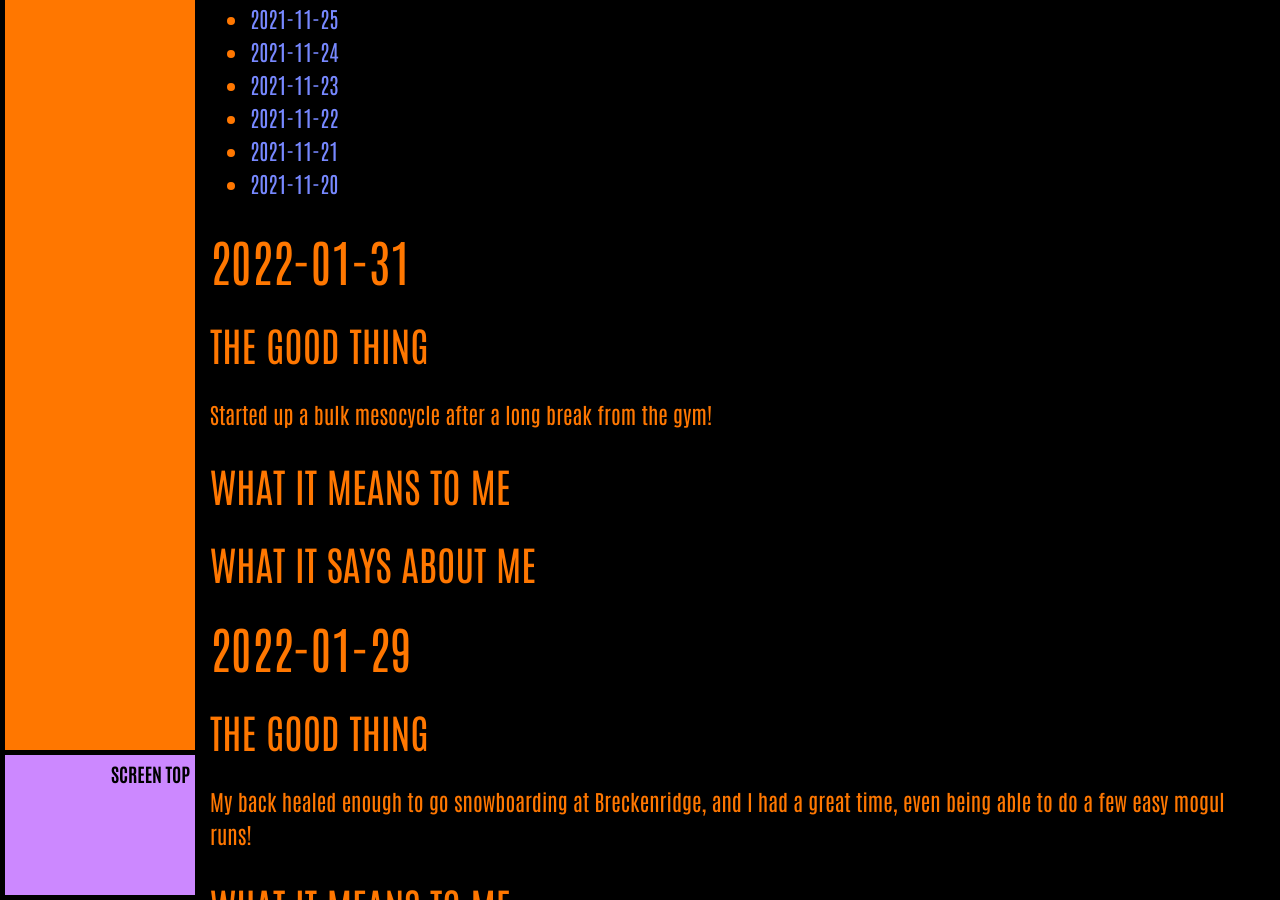
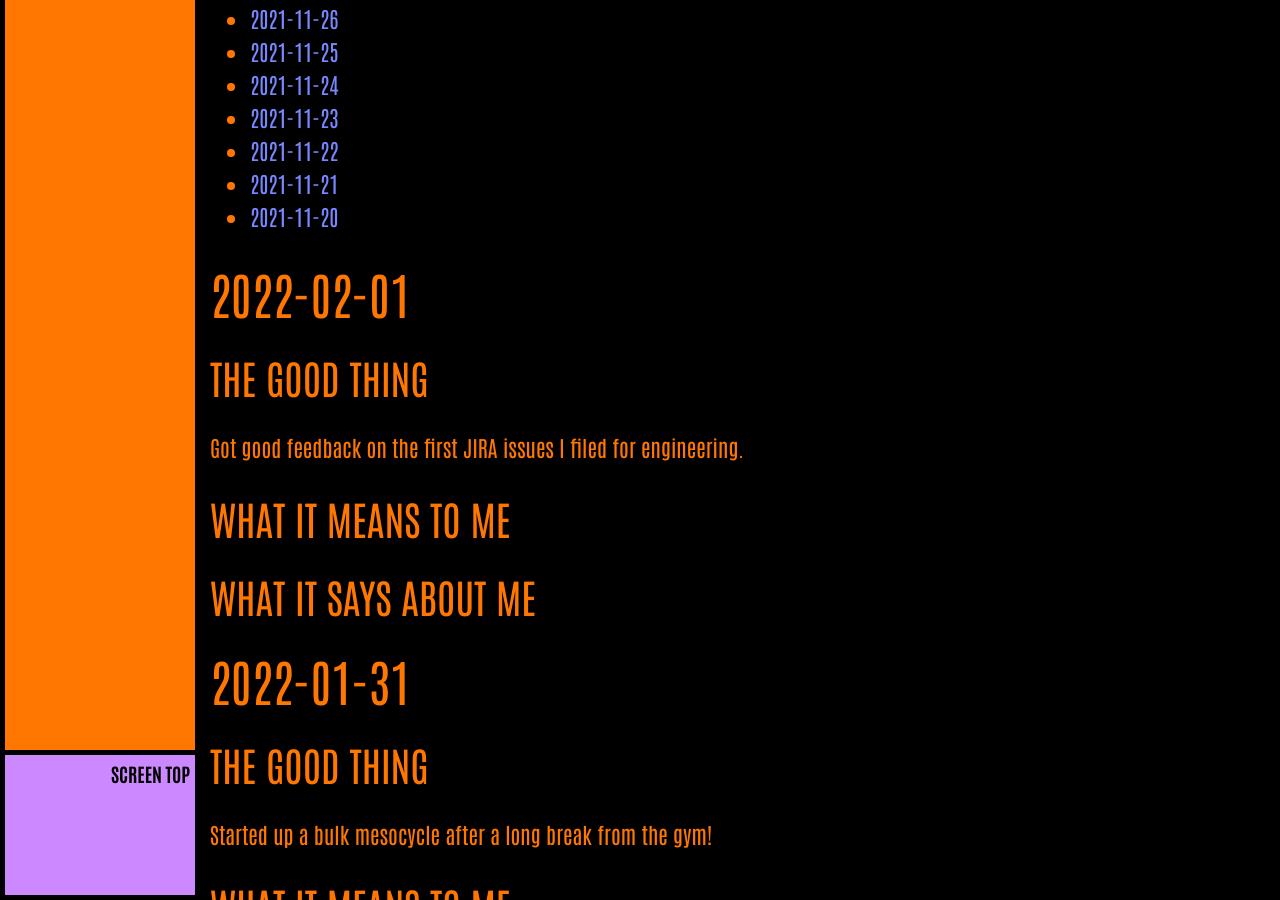
Before and after one commit to ArthurZey/arthurzey.github.io, a Jekyll site: the page built from _pages/one-good-thing.md, in a window 1280 px wide and 900 px high, scrolled down 2101 px. Built offline with Jekyll 4.4.1, drawn with Linux system fonts in a browser that asks for light colours; some of the changed text lies outside the part shown.

Commit message:
added stub for 2022-02-01

```diff
--- a/_pages/one-good-thing.md
+++ b/_pages/one-good-thing.md
@@ -12,6 +12,15 @@ sitemap: false
 * TOC
 {:toc}
 {::options toc_levels="2" /}
+
+## 2022-02-01
+### The Good Thing
+Got good feedback on the first JIRA issues I filed for engineering.
+### What It Means to Me
+
+### What It Says about Me
+
+
 
 ## 2022-01-31
 ### The Good Thing
```
Also changed, not shown: other parts of _pages/one-good-thing.md (+1 -1 lines).
